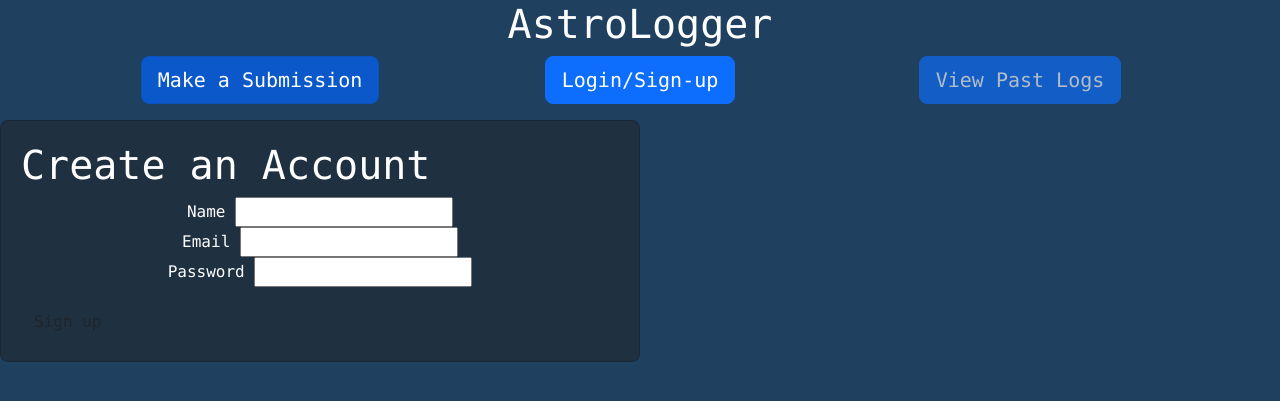
After one commit to rdallim2/AstroLogger, a Flask app: page /login in a window 1280 px wide. The commit adds this page. Shown: the top 401 px of the page. Run offline with Flask 3, Linux system fonts and the light colour scheme.

Commit message:
working on the login feature now, need to get it centered

```diff
--- a/main/app.py
+++ b/main/app.py
@@ -2,6 +2,8 @@ from flask import Flask, render_template, jsonify, request
 
 app = Flask(__name__)
 
+#Routes
+from user import routes
 zipDict = {}
 
 def makeZipDict(filename):
@@ -22,12 +24,10 @@ def index():
     print("Index route was accessed.")
     return render_template('index.html')
 
-#@app.route('/login')
-#def login():
-
-#def createAccount():
-
-
+@app.route('/login')
+def login():
+    print("login route was accessed.")
+    return render_template('login.html')
 
 @app.route('/ziptocoords', methods=['POST'])
 def ziptocoords():
--- a/main/static/css/styles.css
+++ b/main/static/css/styles.css
@@ -49,6 +49,26 @@ h1 {
     border-radius: 20px;
 }
 
+/* Cards */
+
+.card-wrapper {
+    display: flex;
+    justify-content: center;
+    align-items: center;
+    width: 50%;
+    height: 100%;
+}
+
+.card {
+    background-color: #1f3041; /* Slightly lighter background for the card */
+    padding: 20px;
+    justify-content: center;
+    border-radius: 8px;
+    width: 100%;
+    height: 100%;
+    color: white;
+}
+
 #img-view {
     width: 100%;
     height: 100%;
--- a/main/templates/base.html
+++ b/main/templates/base.html
@@ -13,11 +13,15 @@
         <div class="container text-center">
             <h1>AstroLogger</h1>
             <div class="row">
-              <div class="col">
-                <button type="button" class="btn btn-primary btn-lg active"  >Make a Submission</button>
-              </div>
-              <div class="col">
-                <button type="button" class="btn btn-primary btn-lg disabled">View past logs   </button>
+                <div class="col">
+                    <button type="button" class="btn btn-primary btn-lg active"  >Make a Submission</button>
+                </div>
+                <div class="col">
+                    <button type="button" class="btn btn-primary btn-lg">Login/Sign-up</button>
+                </div>
+                <div class="col">
+                    <button type="button" class="btn btn-primary btn-lg disabled">View Past Logs</button>
+                </div>
             </div>
           </div>
         {% block content %}
--- /dev/null
+++ b/main/templates/login.html
@@ -0,0 +1,34 @@
+{% extends "base.html" %}
+
+{% block content %}
+    <div class="card-wrapper">
+        <div class="card">
+            <h1 class="center">Create an Account</h1>
+            <form name="signup_form">
+                <div class="row justify-content-center">
+                    <div class="col-auto">
+                        <label for="name">Name</label>
+                        <input type="text" name="name" class="field" required>
+                    </div>
+                </div>
+                <div class="row justify-content-center">
+                    <div class="col-auto">
+                        <label for="email">Email</label>
+                        <input type="email" name="email" class="field" required>
+                    </div>
+                </div>
+                <div class="row justify-content-center">
+                    <div class="col-auto">
+                        <label for="password">Password</label>
+                        <input type="password" name="password" class="field" required>
+                    </div>
+                </div>
+
+                <p class="error error--hidden"></p>
+
+                <input type="submit" value="Sign up" class="btn">
+            </form>
+        </div>
+    </div>
+
+{% endblock %}
```
Also changed, not shown: main/user/models.py (added, +11 -0 lines), main/user/routes.py (added, +7 -0 lines), 1 other file.
